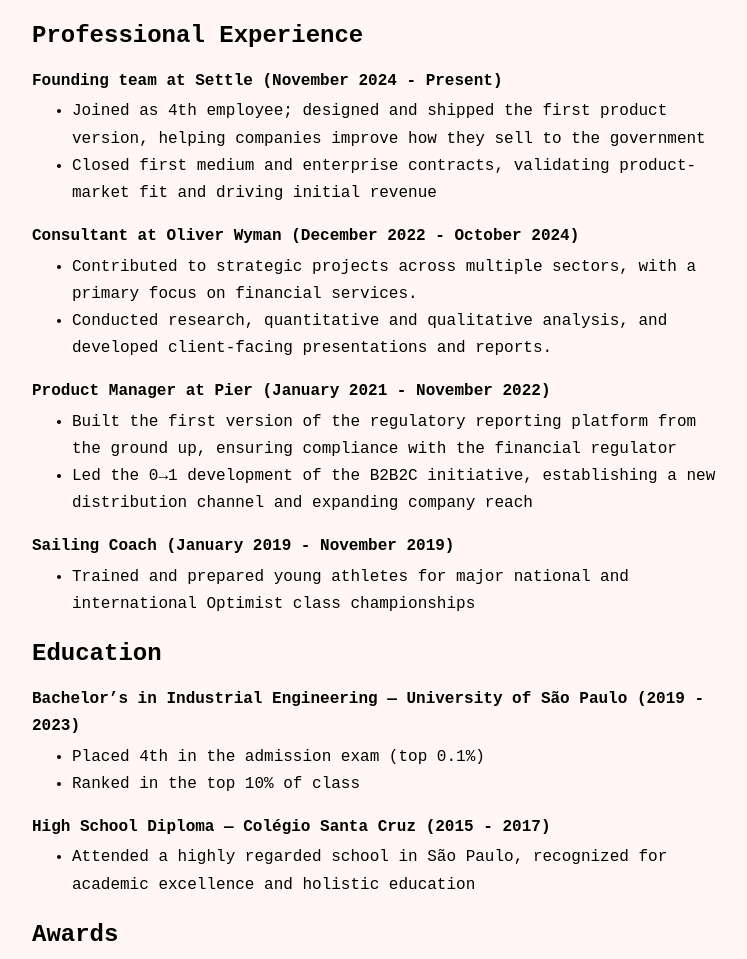
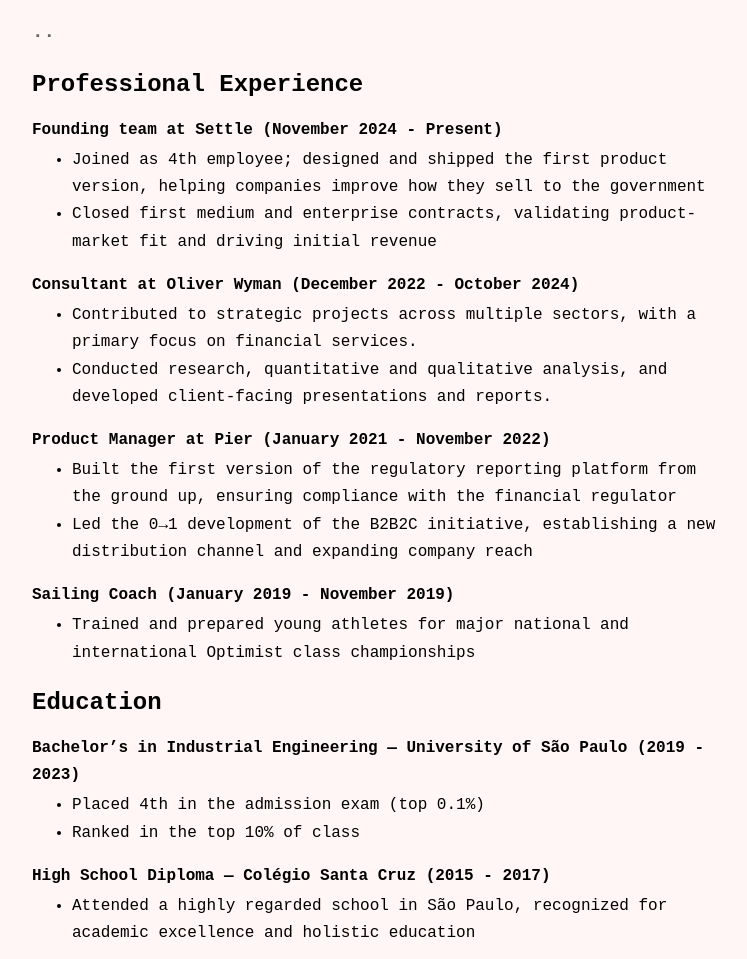
Before and after one commit to martingchao/martingchao.com, an Astro site: page /aboutMe in a window 1280 px wide. Shown: the top 959 px of the page, without its empty margins (258-1005 px from the left). Built offline with nearby package versions, Linux system fonts and the light colour scheme; Astro itself is replaced by a stand-in of ours.

Commit message:
button to return to home

```diff
--- a/public/styles.css
+++ b/public/styles.css
@@ -45,6 +45,27 @@
   margin-block-end: 1em;
 }
 
+/* Discrete home navigation */
+.home-nav {
+  max-width: 700px;
+  margin: 0 auto;
+  padding: 1rem 1rem 0;
+  text-align: left;
+}
+
+.home-nav a {
+  color: #666;
+  text-decoration: none;
+  font-size: 1.2em;
+  font-weight: bold;
+  transition: color 0.2s ease;
+  display: inline-block;
+}
+
+.home-nav a:hover {
+  color: #333;
+}
+
 
 /* Responsive adjustments */
 @media (max-width: 768px) {
--- a/src/layouts/Layout.astro
+++ b/src/layouts/Layout.astro
@@ -1,5 +1,6 @@
 ---
 const { title } = Astro.props;
+const isHomePage = Astro.url.pathname === '/';
 ---
 
 <html lang="en">
@@ -10,6 +11,11 @@
     <link rel="stylesheet" href="/styles.css" />
   </head>
   <body>
+    {!isHomePage && (
+      <nav class="home-nav">
+        <a href="/" title="Home">..</a>
+      </nav>
+    )}
 
     <main>
       <slot /> <!-- Markdown content gets injected here -->
```
